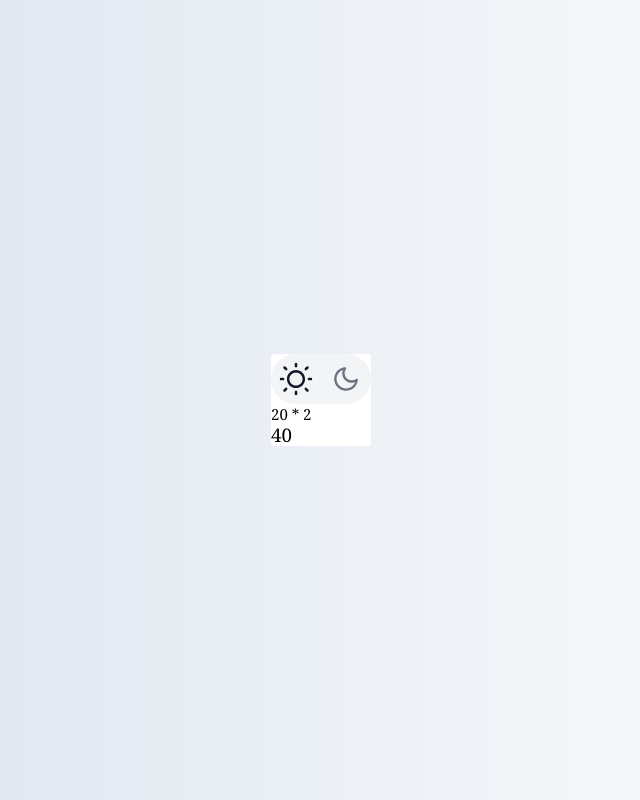
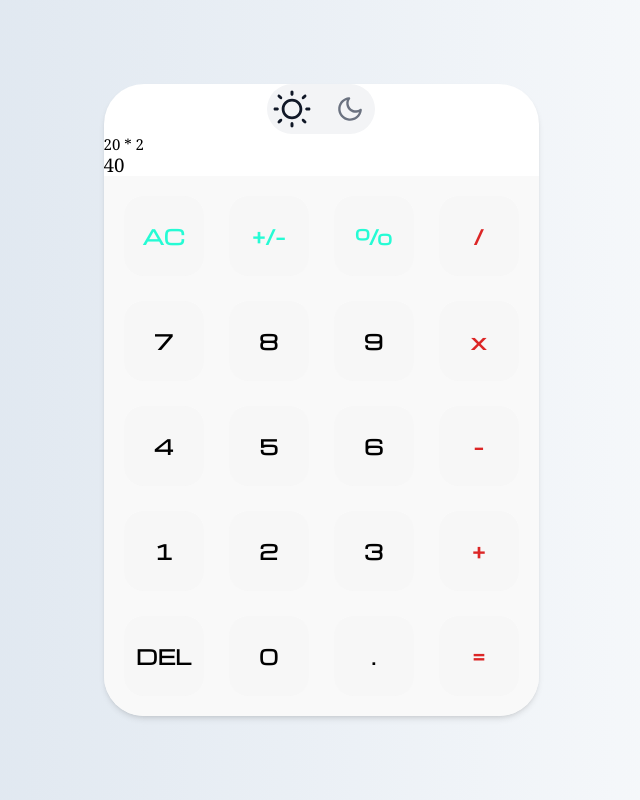
Before and after one commit to saeed0920/Calculator, a website: page index.html in a window 1280 px wide. Shown: the whole page, without its empty margins (319-959 px from the left). Drawn offline with nearby package versions, Linux system fonts and the light colour scheme.

Commit message:
finish section btns and some change for darkMode

```diff
--- a/index.html
+++ b/index.html
@@ -10,21 +10,21 @@
     <title>Calculator</title>
   </head>
   <body class="body grid bg-gradient-to-r from-[#D7E1EC] to-[#FFFFFF]">
-    <span
-      class="bg-gradient-to-r from-[#335C81] to-[#FFFFFF] scale-0 dark:scale-500 transition-all duration-1000 rounded-full fixed z-0 w-16 h-16 dark:w-full dark:h-full bottom-20 right-20"
-    ></span>
-    <main class="rounded-md bg-white dark:bg-gray-900 z-10">
-      <section class="result">
+    <span class="span-bg-darkMode"></span>
+    <main
+      class="rounded-[4rem] overflow-hidden bg-white dark:bg-gray-900 z-10 transition shadow-md"
+    >
+      <section class="result grid">
         <div
-          class="theme flex justify-between items-center bg-gray-100 rounded-full dark:bg-gray-800"
+          class="theme flex justify-between items-center bg-gray-100 rounded-full dark:bg-gray-800 m-auto w-1/4 transition"
         >
           <svg
-            class="w-20 h-20 p-4 cursor-pointer fill-gray-900 dark:fill-gray-500 light-icon scale-110 dark:scale-95 transition-transform"
+            class="w-20 h-20 p-4 cursor-pointer fill-gray-900 dark:fill-gray-500 light-icon scale-125 dark:scale-95 transition-transform"
           >
             <use xlink:href="./img/sprite.svg#icon-light-up"></use>
           </svg>
           <svg
-            class="w-20 h-20 p-4 cursor-pointer fill-gray-500 dark:fill-white moon-icon scale-95 dark:scale-110 transition-transform"
+            class="w-20 h-20 p-4 cursor-pointer fill-gray-500 dark:fill-white moon-icon scale-95 dark:scale-125 transition-transform"
           >
             <use xlink:href="./img/sprite.svg#icon-moon "></use>
           </svg>
@@ -36,8 +36,29 @@
         </div>
       </section>
       <section
-        class="btns grid grid-cols-4 grid-rows-5 bg-slate-300 dark:bg-gray-800"
-      ></section>
+        class="btns grid grid-cols-4 grid-rows-5 bg-[#f9f9f9] dark:bg-[#292d36] gap-10 transition p-8"
+      >
+        <button class="btn text-[#26fbd4]">AC</button>
+        <button class="btn text-[#26fbd4]">+/-</button>
+        <button class="btn text-[#26fbd4]">%</button>
+        <button class="btn text-red-600">/</button>
+        <button class="btn dark:text-white">7</button>
+        <button class="btn dark:text-white">8</button>
+        <button class="btn dark:text-white">9</button>
+        <button class="btn text-red-600">x</button>
+        <button class="btn dark:text-white">4</button>
+        <button class="btn dark:text-white">5</button>
+        <button class="btn dark:text-white">6</button>
+        <button class="btn text-red-600">-</button>
+        <button class="btn dark:text-white">1</button>
+        <button class="btn dark:text-white">2</button>
+        <button class="btn dark:text-white">3</button>
+        <button class="btn text-red-600">+</button>
+        <button class="btn dark:text-white">DEL</button>
+        <button class="btn dark:text-white">0</button>
+        <button class="btn dark:text-white">.</button>
+        <button class="btn text-red-600">=</button>
+      </section>
     </main>
   </body>
 </html>
--- a/sass/abstracts/_variables.scss
+++ b/sass/abstracts/_variables.scss
@@ -8,6 +8,8 @@ $color-white-high: #ffffff;
 $color-black-dark: #999;
 // grid
 // font
+$font-1: "Michroma", sans-serif;
+$font-2: "Anton", sans-serif;
 // shadow
 $box-shodow-015: rgba($color-black, 0.15);
 $box-shadow-rem-014: 0rem 1rem 4rem;
--- a/sass/base/_base.scss
+++ b/sass/base/_base.scss
@@ -1,3 +1,6 @@
+@import url("https://fonts.googleapis.com/css2?family=Michroma&display=swap");
+
+@import url("https://fonts.googleapis.com/css2?family=Anton&display=swap");
 *,
 *::after,
 *::before {
--- /dev/null
+++ b/sass/base/_typography.scss
@@ -0,0 +1,33 @@
+.span-bg-darkMode {
+  position: fixed;
+  bottom: 4rem;
+  right: 4rem;
+  width: 4rem;
+  height: 4rem;
+  background-image: linear-gradient(to right, #335c81, #ffffff);
+  border-radius: 50%;
+  transition: all 0.3s ease-in;
+  transform: scale(0);
+  max-width: 100%;
+  max-height: 100%;
+}
+html.dark .span-bg-darkMode {
+  transform: scale(150);
+}
+
+.btn {
+  font-size: 2rem;
+  text-align: center;
+  font-weight: 700;
+  padding: 1rem;
+  background-color: #f7f7f7;
+  border-radius: 2rem;
+  width: 8rem;
+  height: 8rem;
+  border: none;
+  transition: all 0.2s 0.1s;
+  font-family: $font-1;
+}
+html.dark .btn {
+  background-color: #272b33;
+}
--- a/sass/base/_utilities.scss
+++ b/sass/base/_utilities.scss
@@ -0,0 +1,3 @@
+.transition {
+  transition: all 0.4s 0.1s;
+}
--- a/tailwind.config.js
+++ b/tailwind.config.js
@@ -4,6 +4,9 @@ module.exports = {
   content: ["./index.html", "./js/index.js"],
   theme: {
     extend: {
+      colors: {
+        "regal-blue": "#243c5a",
+      },
       scale: {
         500: "5",
       },
```
Also changed, not shown: css/output.css, css/style.css.
